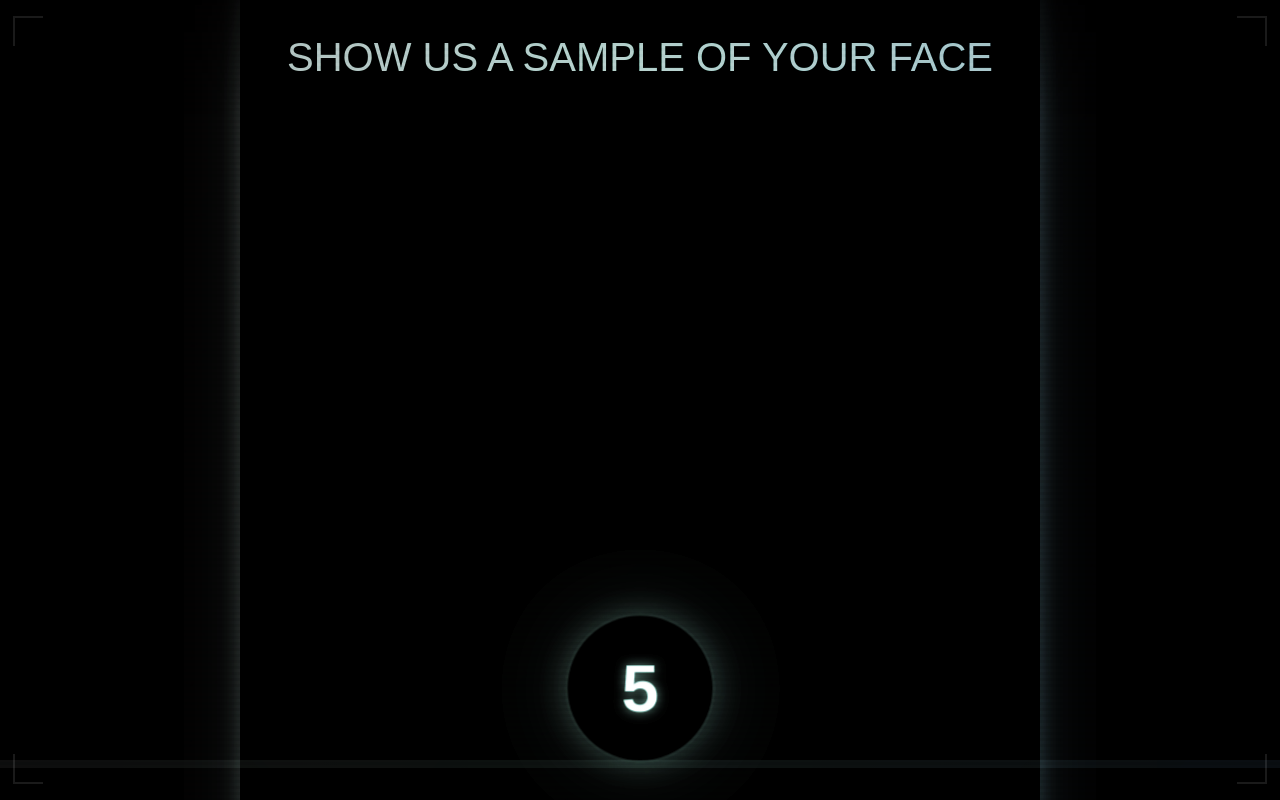
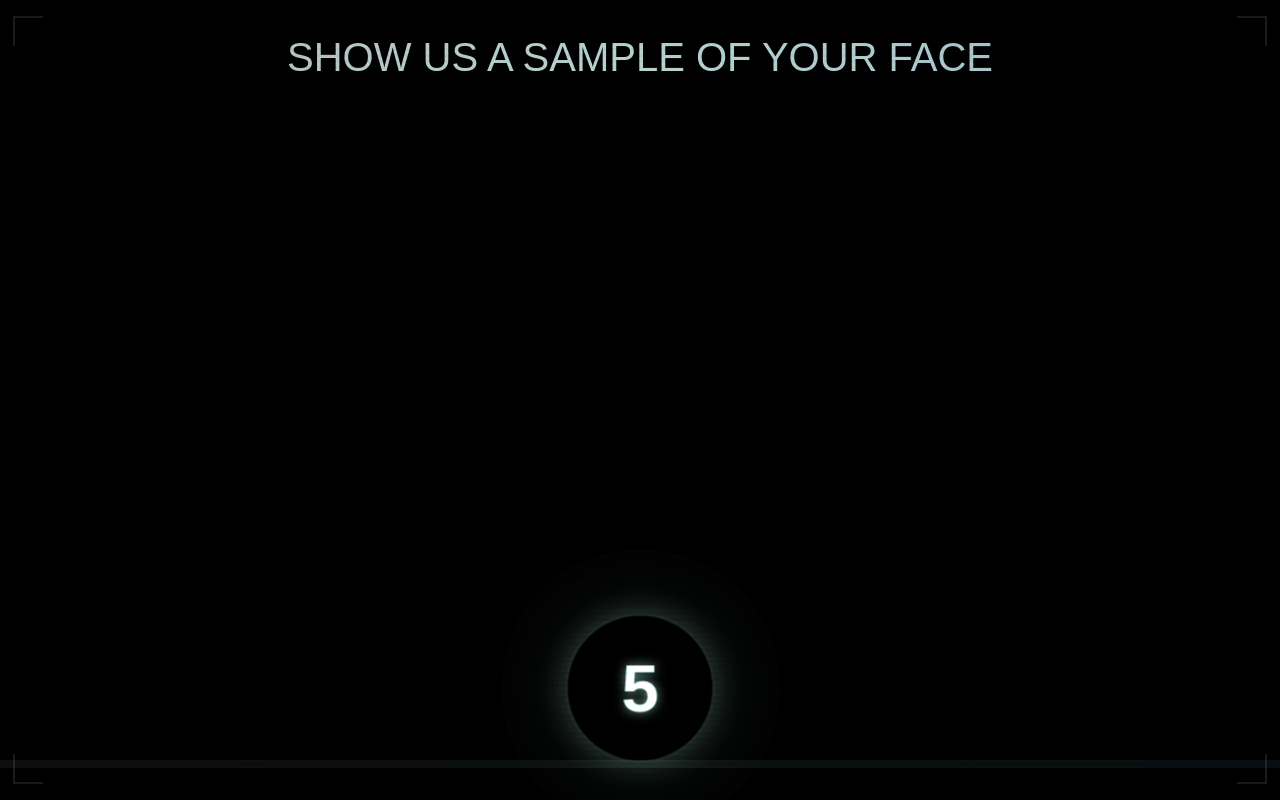
Before and after one commit to chromalink/photobooth-2, a Next.js app: page /page2-orb1 in a window 1280 px wide. Built offline with nearby package versions, Linux system fonts and the light colour scheme; no server answers; a web font is replaced by a local one.

Commit message:
fix: Make camera viewport full screen on iPad and smaller screens

```diff
--- a/src/app/page2-orb1/page.tsx
+++ b/src/app/page2-orb1/page.tsx
@@ -36,28 +36,21 @@ export default function Orb1() {
     const vh = window.innerHeight;
     const vw = window.innerWidth;
 
-    // On desktop (wider screens), use width as the base for calculations
-    const isWideScreen = vw > vh;
-
-    if (isWideScreen) {
-      // Use 95% of viewport width for wide screens
-      const maxWidth = 0.95 * vw;
-      // But ensure the height doesn't exceed 75% of viewport height
-      const maxHeight = 0.75 * vh;
-
-      // For desktop, we'll prioritize width while maintaining minimum height
+    // For tablets and mobile devices
+    if (vw <= 1024) {
       return {
-        width: `${maxWidth}px`,
-        height: `${Math.min(maxWidth / targetAspectRatio, maxHeight)}px`
+        width: '100vw',
+        height: '100vh'
       };
     }
 
-    // For mobile
-    const previewHeight = 0.6 * vh;
-    const previewWidth = previewHeight * targetAspectRatio;
+    // For desktop (wider screens)
+    const maxWidth = Math.min(0.95 * vw, vh);
+    const height = maxWidth / targetAspectRatio;
+
     return {
-      width: `${previewWidth}px`,
-      height: `${previewHeight}px`
+      width: `${maxWidth}px`,
+      height: `${height}px`
     };
   }
 
@@ -252,7 +245,7 @@ export default function Orb1() {
     <div className="flex flex-col items-center justify-between min-h-screen bg-black text-white">
       {/* Center webcam preview with enhanced container */}
       <div
-        className="relative flex items-center justify-center w-full"
+        className="relative flex items-center justify-center w-full h-full"
         style={{
           height: '100vh',
           width: '100vw',
@@ -267,18 +260,15 @@ export default function Orb1() {
         <div
           className="relative overflow-hidden"
           style={{
-            width: '100vh',
-            height: '128vh', // Maintain 896x1152 ratio (1152/896 u2248 1.28)
+            width: '100vw',
+            height: '100vh',
             position: 'absolute',
             left: '50%',
             transform: 'translateX(-50%)',
             boxShadow: countdown < 6 && countdown > 0
               ? '0 0 20px rgba(255,255,255,0.2), 0 0 60px rgba(255,255,255,0.1)'
               : '0 0 20px rgba(255,255,255,0.2), 0 0 60px rgba(255,255,255,0.1)',
-            transition: 'box-shadow 0.3s ease',
-            // Responsive adjustments for tablet and mobile using state
-            maxHeight: isSmallScreen ? '100vh' : '128vh',
-            maxWidth: isSmallScreen ? '100vw' : '100vh'
+            transition: 'box-shadow 0.3s ease'
           }}
         >
           <video
@@ -286,13 +276,11 @@ export default function Orb1() {
             autoPlay
             playsInline
             muted
-            className="object-cover"
             style={{
               transform: 'scaleX(-1)',
               width: '100%',
               height: '100%',
-              // Use contain instead of cover for tablet and mobile to prevent zooming
-              objectFit: isSmallScreen ? 'contain' : 'cover',
+              objectFit: 'cover',
               objectPosition: 'center'
             }}
           />
```
